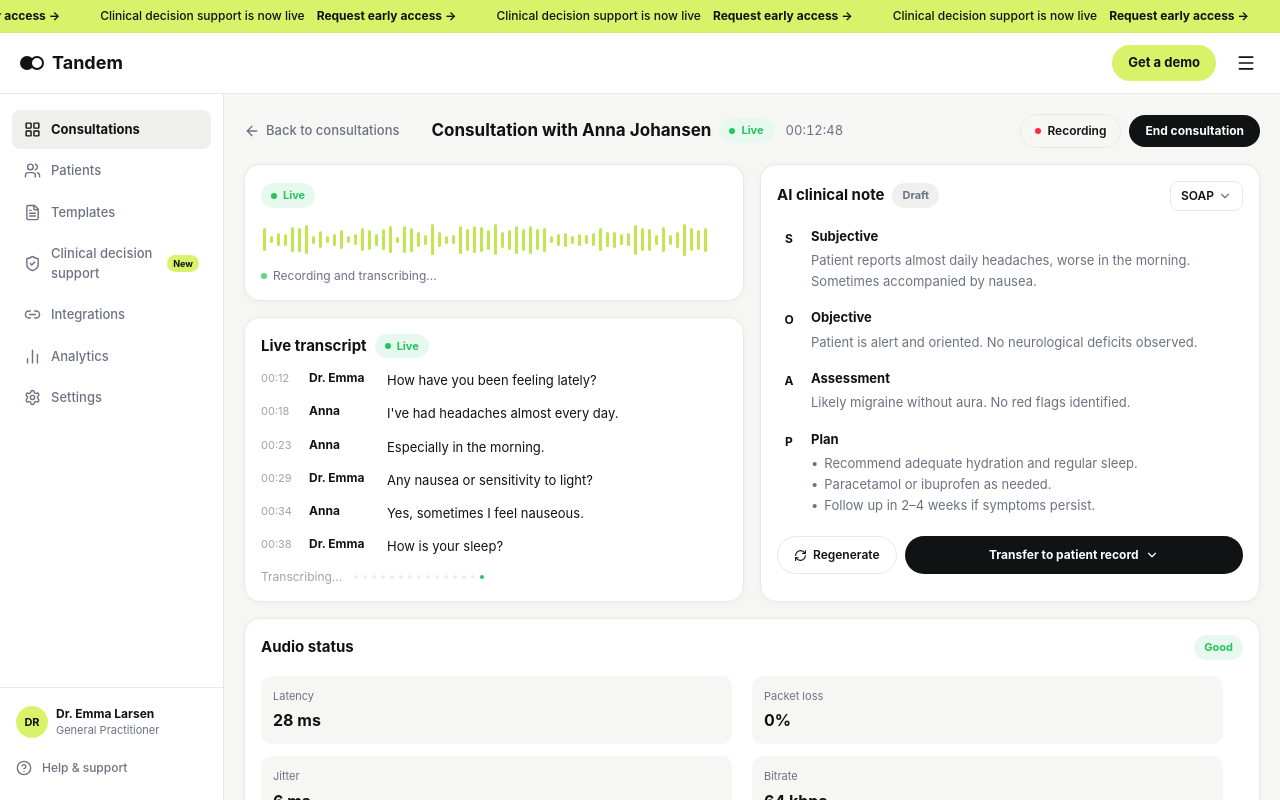
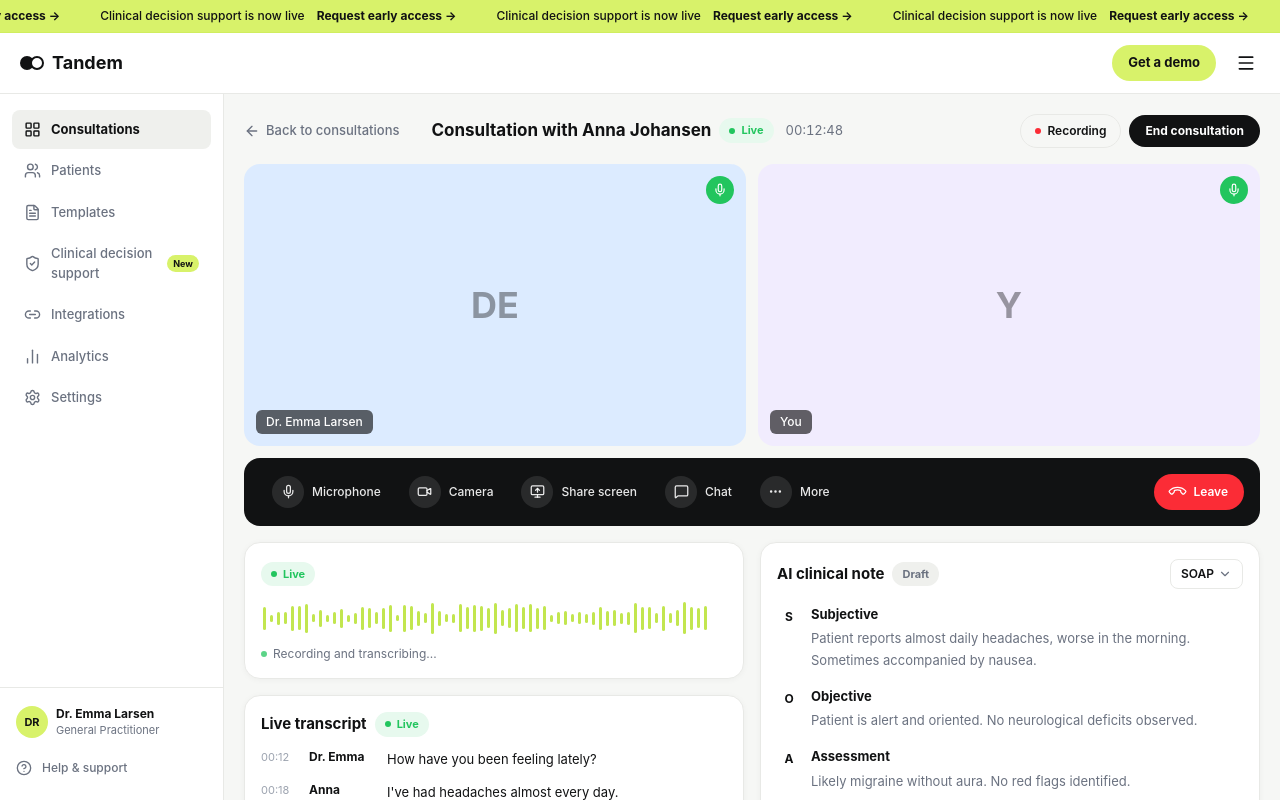
Before and after one commit to Chibuife/tandemhealth, a Next.js app: page /dashboard/consultant in a window 1280 px wide. Built offline with nearby package versions, Linux system fonts and the light colour scheme.

Commit message:
added video panel

```diff
--- a/app/dashboard/consultant/page.tsx
+++ b/app/dashboard/consultant/page.tsx
@@ -21,6 +21,21 @@
   transcript,
 } from '@/data/demoData';
 
+import { VideoCallPanel } from '@/components/patient/VideoCallPanel';
+import { TranscriptCard } from '@/components/patient/TranscriptCard';
+import { AudioQualityCard } from '@/components/patient/AudioQualityCard';
+import { ChatPanel } from '@/components/patient/ChatPanel';
+import { ConsultationSummaryCard } from '@/components/patient/ConsultationSummaryCard';
+
+
+import {
+  audioQuality,
+  callParticipants,
+  chatMessages,
+  consultationDocuments,
+  consultationInfo,
+  consultationSummary,
+} from '@/data/patientDemoData';
 export default function ConsultationPage() {
   return (
     <div className="flex h-screen flex-col bg-bg">
@@ -32,7 +47,19 @@
 
         <main className="flex-1 overflow-y-auto p-5">
           <ConsultationHeader consultation={consultation} />
+          <div className="lg:col-span-2">
+            <VideoCallPanel participants={callParticipants} />
 
+            {/* <div className="mb-4 grid grid-cols-1 gap-4 md:grid-cols-2">
+              <TranscriptCard entries={transcript} />
+              <AudioQualityCard metrics={audioQuality} />
+            </div>
+
+            <div className="grid grid-cols-1 gap-4 md:grid-cols-2">
+              <ChatPanel clinicianName={consultationInfo.clinicianName} messages={chatMessages} />
+              <ConsultationSummaryCard summary={consultationSummary} />
+            </div> */}
+          </div>
           {/* Row 1: transcript + AI clinical note */}
           <div className="mb-4 grid grid-cols-1 gap-4 lg:grid-cols-2">
             <LiveTranscriptCard entries={transcript} />
```
Also changed, not shown: 1 other file (tests, documents, lock files or other folders).
